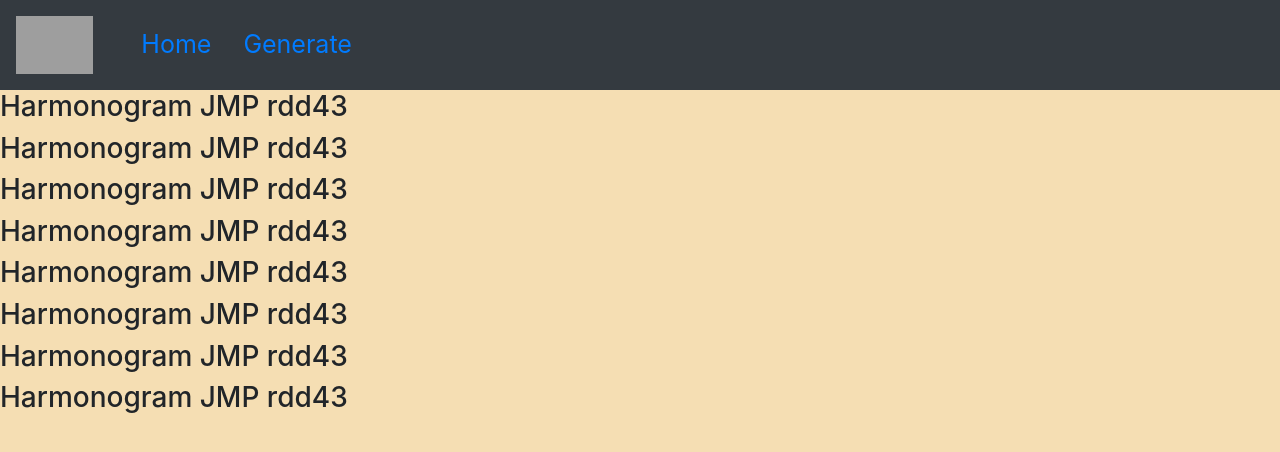
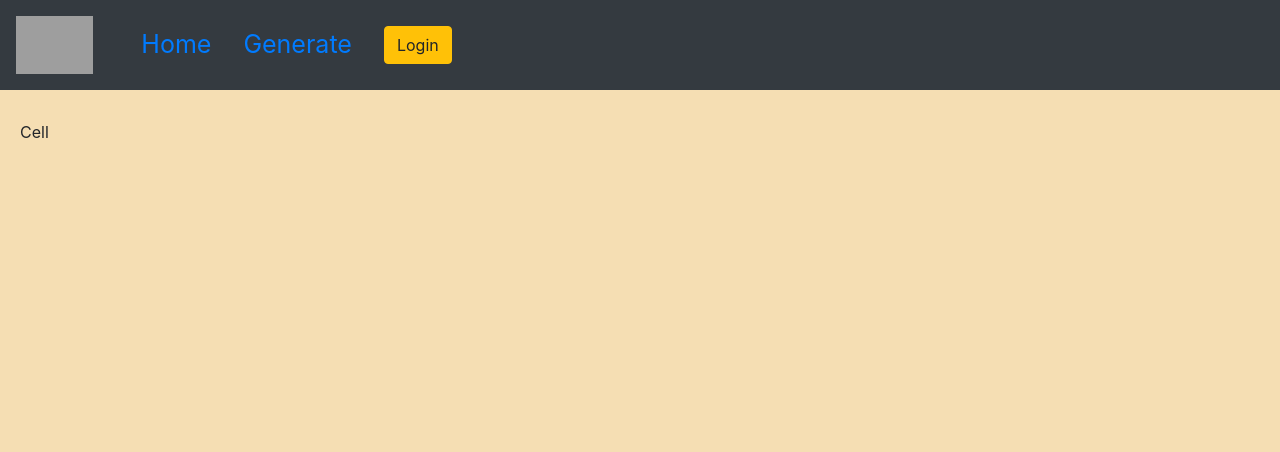
Before and after one commit to grzegorzgrzegorzak/Projekt_harmonogramu_JMP, a Django app: page / in a window 1280 px wide. Shown: the top 452 px of the page. Run offline with Django 4.2, Linux system fonts and the light colour scheme; some libraries are stand-ins or nearby versions; grey boxes are pictures that could not be loaded.

Commit message:
creating table

```diff
--- a/Harmonogram/schedule/templates/schedule/main.html
+++ b/Harmonogram/schedule/templates/schedule/main.html
@@ -21,6 +21,11 @@
         <a class="navbar-brand logo" href="{% url 'schedule' %}"><img class="navbar logo-biedronki" src="{% static 'images/biedronka-footer.png' %}" ></a>
         <a class="navbar-item" href="{% url 'schedule' %}">Home</a>
         <a class="navbar-item" href="{% url 'generate' %}">Generate</a>
+        <div class="login-container">
+	     	<a href="#"class="btn btn-warning">Login</a>
+
+	    </div>
+
     </nav>
     {% block content %}
 
--- a/Harmonogram/schedule/templates/schedule/schedule.html
+++ b/Harmonogram/schedule/templates/schedule/schedule.html
@@ -1,19 +1,15 @@
 {% extends 'schedule/main.html' %}
 {% load static %}
 {% block content %}
+    <div class="row table-title">
+
+    </div>
+    <div class="row">
+        <a>Cell</a>
+
+    </div>
 
 
 
 
-
-
-<h3>Harmonogram JMP rdd43</h3>
-<h3>Harmonogram JMP rdd43</h3>
-<h3>Harmonogram JMP rdd43</h3>
-<h3>Harmonogram JMP rdd43</h3>
-<h3>Harmonogram JMP rdd43</h3>
-<h3>Harmonogram JMP rdd43</h3>
-<h3>Harmonogram JMP rdd43</h3>
-<h3>Harmonogram JMP rdd43</h3>
-
 {% endblock content %}
--- a/Harmonogram/static/css/main.css
+++ b/Harmonogram/static/css/main.css
@@ -1,5 +1,5 @@
 @import "navstyle.css";
-
+@import "tablestyle.css";
 
 body {
     background-color: wheat;
--- /dev/null
+++ b/Harmonogram/static/css/tablestyle.css
@@ -0,0 +1,5 @@
+.row {
+    margin: 0;
+    padding: 10px 20px;
+
+}
```
Also changed, not shown: Harmonogram/schedule/admin.py (+7 -7 lines), Harmonogram/static/css/navstyle.css (line endings or trailing spaces).
